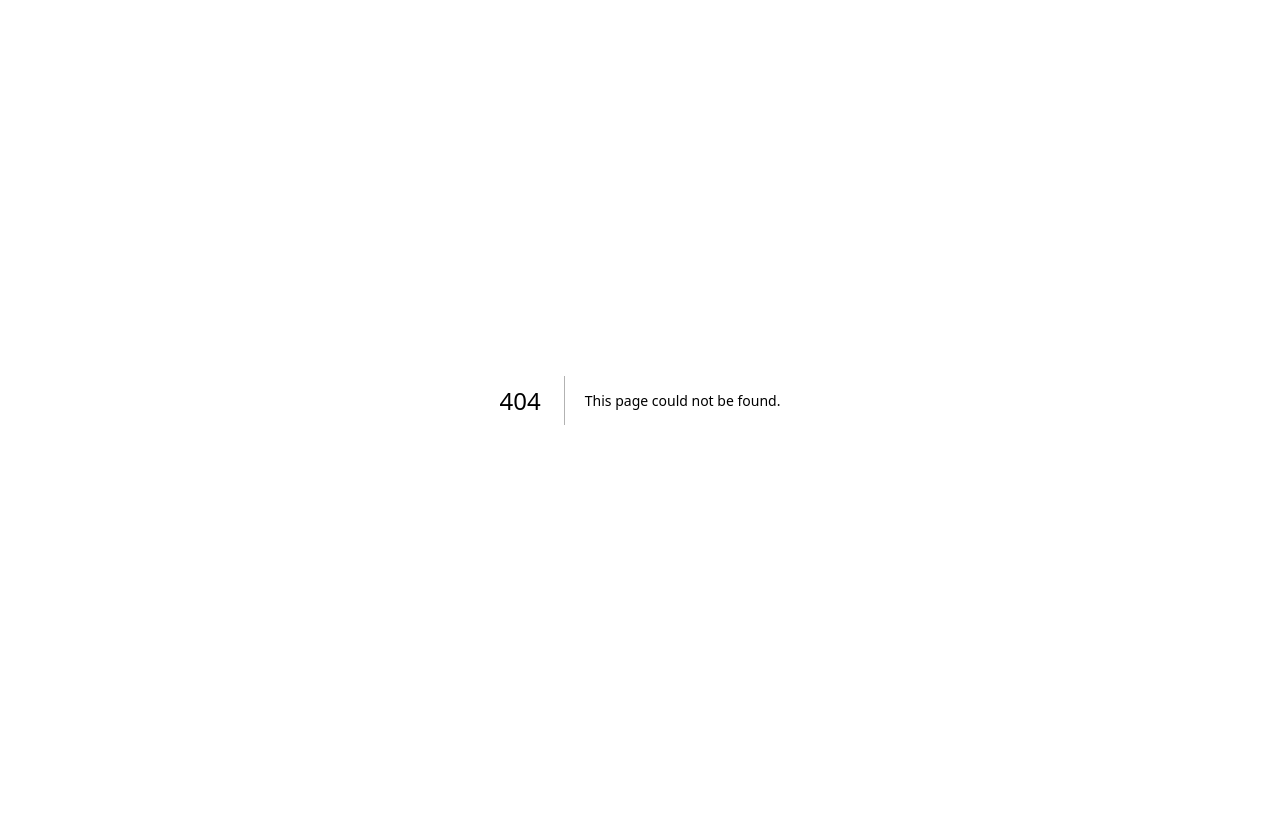
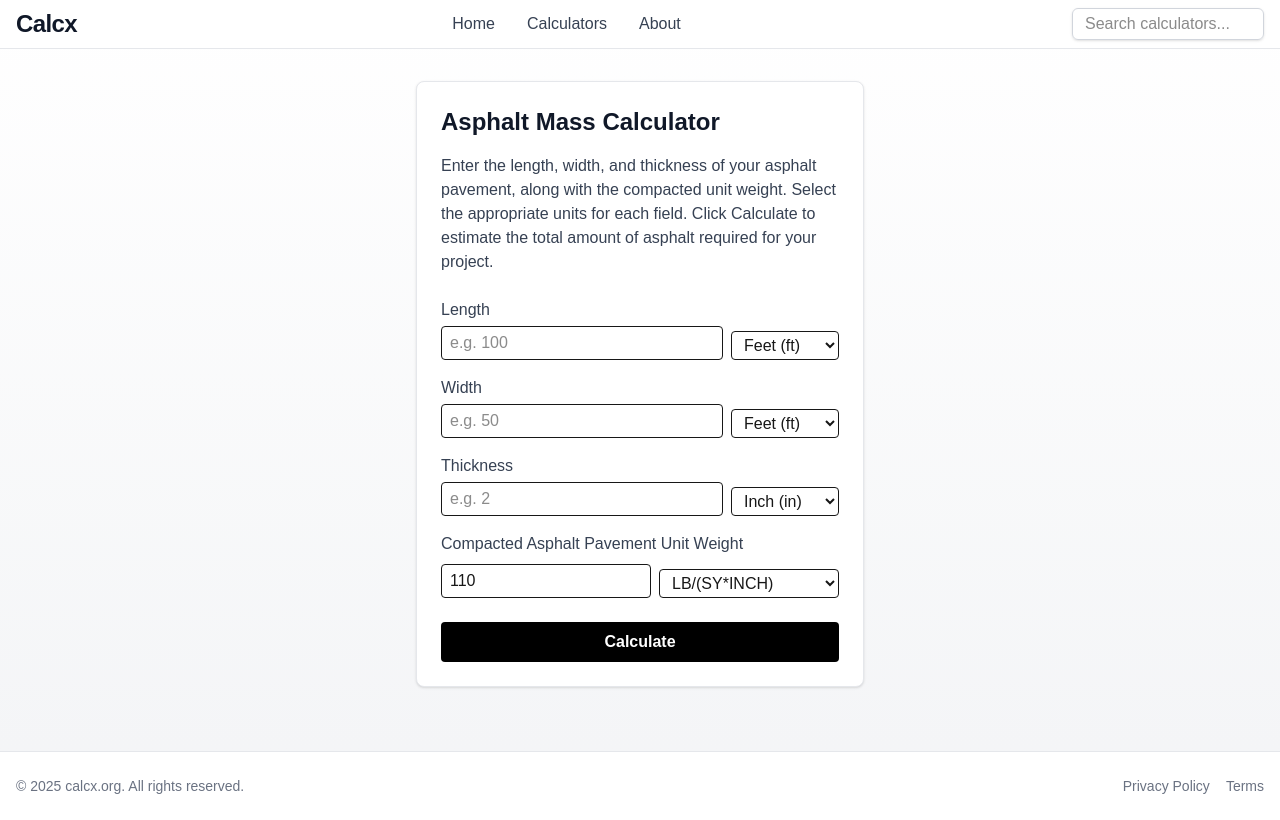
Before and after one commit to yeyz66/calcx, a Next.js app: page /asphalt_calculator in a window 1280 px wide. Before the commit this address had no page. Built offline with nearby package versions, Linux system fonts and the light colour scheme.

Commit message:
添加asphalt_calculator

```diff
--- /dev/null
+++ b/app/asphalt_calculator/page.tsx
@@ -0,0 +1,127 @@
+'use client';
+import Header from '../components/Header';
+import Footer from '../components/Footer';
+import React, { useState } from 'react';
+
+const lengthUnits = [
+  { label: 'Meter (m)', value: 'm', factor: 1 },
+  { label: 'Feet (ft)', value: 'ft', factor: 0.3048 },
+  { label: 'Inch (in)', value: 'in', factor: 0.0254 },
+];
+const thicknessUnits = [
+  { label: 'Inch (in)', value: 'in', factor: 0.0254 },
+  { label: 'Meter (m)', value: 'm', factor: 1 },
+];
+const weightUnits = [
+  { label: 'Metric Ton/m³ (t/m³)', value: 't', factor: 1 },
+  { label: 'Kilogram/m³ (kg/m³)', value: 'kg', factor: 0.001 },
+  { label: 'LB/(SY*INCH)', value: 'lb_sy_in', factor: 0 }, // 需特殊处理
+];
+
+function convertLength(val: number, from: string) {
+  const unit = lengthUnits.find(u => u.value === from);
+  return unit ? val * unit.factor : val;
+}
+function convertThickness(val: number, from: string) {
+  const unit = thicknessUnits.find(u => u.value === from);
+  return unit ? val * unit.factor : val;
+}
+
+export default function AsphaltCalculatorPage() {
+  const [length, setLength] = useState('');
+  const [width, setWidth] = useState('');
+  const [thickness, setThickness] = useState('');
+  const [unitWeight, setUnitWeight] = useState('110'); // LB/(SY*INCH)
+  const [lengthUnit, setLengthUnit] = useState('ft');
+  const [widthUnit, setWidthUnit] = useState('ft');
+  const [thicknessUnit, setThicknessUnit] = useState('in');
+  const [weightUnit, setWeightUnit] = useState('lb_sy_in');
+  const [result, setResult] = useState('');
+
+  function calculate() {
+    const l = parseFloat(length);
+    const w = parseFloat(width);
+    const t = parseFloat(thickness);
+    const uw = parseFloat(unitWeight);
+    if (isNaN(l) || isNaN(w) || isNaN(t) || isNaN(uw)) {
+      setResult('Please enter all values');
+      return;
+    }
+    let tons = 0;
+    if (weightUnit === 'lb_sy_in') {
+      // 1 SY = 9 ft²
+      // 1 ft = 12 in
+      // 1 short ton = 2000 LB
+      const length_ft = lengthUnit === 'ft' ? l : lengthUnit === 'm' ? l / 0.3048 : l / 12;
+      const width_ft = widthUnit === 'ft' ? w : widthUnit === 'm' ? w / 0.3048 : w / 12;
+      const thickness_in = thicknessUnit === 'in' ? t : thicknessUnit === 'm' ? t / 0.0254 : t * 12;
+      const area_sy = (length_ft * width_ft) / 9;
+      const total_lb = area_sy * thickness_in * uw;
+      tons = total_lb / 2000;
+    } else {
+      // SI 体积计算
+      const l_m = convertLength(l, lengthUnit);
+      const w_m = convertLength(w, widthUnit);
+      const t_m = convertThickness(t, thicknessUnit);
+      const volume = l_m * w_m * t_m;
+      const uw_t = weightUnit === 't' ? uw : uw * 0.001;
+      tons = volume * uw_t;
+    }
+    setResult(tons.toFixed(3) + ' short tons');
+  }
+
+  return (
+    <div className="min-h-screen flex flex-col bg-gradient-to-b from-white to-gray-100">
+      <Header search="" setSearch={() => {}} />
+      <main className="flex-1 flex flex-col items-center justify-center py-8">
+        <div className="bg-white rounded-lg shadow p-6 w-full max-w-md border border-gray-200">
+          <h1 className="text-2xl font-bold mb-4 text-gray-900">Asphalt Mass Calculator</h1>
+          <p className="mb-6 text-gray-700 text-base">Enter the length, width, and thickness of your asphalt pavement, along with the compacted unit weight. Select the appropriate units for each field. Click Calculate to estimate the total amount of asphalt required for your project.</p>
+          <div className="space-y-4">
+            <div className="flex gap-2 items-end">
+              <div className="flex-1">
+                <label className="block text-gray-700 mb-1">Length</label>
+                <input type="number" className="w-full border rounded px-2 py-1" value={length} onChange={e => setLength(e.target.value)} placeholder="e.g. 100" min="0" />
+              </div>
+              <select className="border rounded px-2 py-1" value={lengthUnit} onChange={e => setLengthUnit(e.target.value)}>
+                {lengthUnits.map(u => <option key={u.value} value={u.value}>{u.label}</option>)}
+              </select>
+            </div>
+            <div className="flex gap-2 items-end">
+              <div className="flex-1">
+                <label className="block text-gray-700 mb-1">Width</label>
+                <input type="number" className="w-full border rounded px-2 py-1" value={width} onChange={e => setWidth(e.target.value)} placeholder="e.g. 50" min="0" />
+              </div>
+              <select className="border rounded px-2 py-1" value={widthUnit} onChange={e => setWidthUnit(e.target.value)}>
+                {lengthUnits.map(u => <option key={u.value} value={u.value}>{u.label}</option>)}
+              </select>
+            </div>
+            <div className="flex gap-2 items-end">
+              <div className="flex-1">
+                <label className="block text-gray-700 mb-1">Thickness</label>
+                <input type="number" className="w-full border rounded px-2 py-1" value={thickness} onChange={e => setThickness(e.target.value)} placeholder="e.g. 2" min="0" />
+              </div>
+              <select className="border rounded px-2 py-1" value={thicknessUnit} onChange={e => setThicknessUnit(e.target.value)}>
+                {thicknessUnits.map(u => <option key={u.value} value={u.value}>{u.label}</option>)}
+              </select>
+            </div>
+            <div className="flex flex-col gap-1">
+              <label className="block text-gray-700 mb-1 whitespace-nowrap">Compacted Asphalt Pavement Unit Weight</label>
+              <div className="flex gap-2 items-end">
+                <div className="flex-1">
+                  <input type="number" className="w-full border rounded px-2 py-1" value={unitWeight} onChange={e => setUnitWeight(e.target.value)} placeholder="e.g. 110" min="0" />
+                </div>
+                <select className="border rounded px-2 py-1" value={weightUnit} onChange={e => setWeightUnit(e.target.value)}>
+                  {weightUnits.map(u => <option key={u.value} value={u.value}>{u.label}</option>)}
+                </select>
+              </div>
+            </div>
+            <button className="w-full bg-black text-white py-2 rounded font-semibold mt-2 hover:bg-gray-800 transition" onClick={calculate}>Calculate</button>
+            {result && <div className="mt-4 text-lg font-bold text-green-700">{result}</div>}
+          </div>
+        </div>
+      </main>
+      <Footer />
+    </div>
+  );
+}
--- a/app/components/CalculatorGroups.tsx
+++ b/app/components/CalculatorGroups.tsx
@@ -20,6 +20,16 @@ const calculatorGroups = [
   {
     group: 'Health',
     calculators: [], // Placeholder for future calculators
+  },
+  {
+    group: 'Engineering',
+    calculators: [
+      {
+        name: 'Asphalt Mass Calculator',
+        description: 'Calculate the total mass of asphalt required for paving, supporting multiple unit conversions.',
+        href: '/asphalt_calculator',
+      },
+    ],
   },
 ];
 
```
Also changed, not shown: 1 other file (tests, documents, lock files or other folders).
